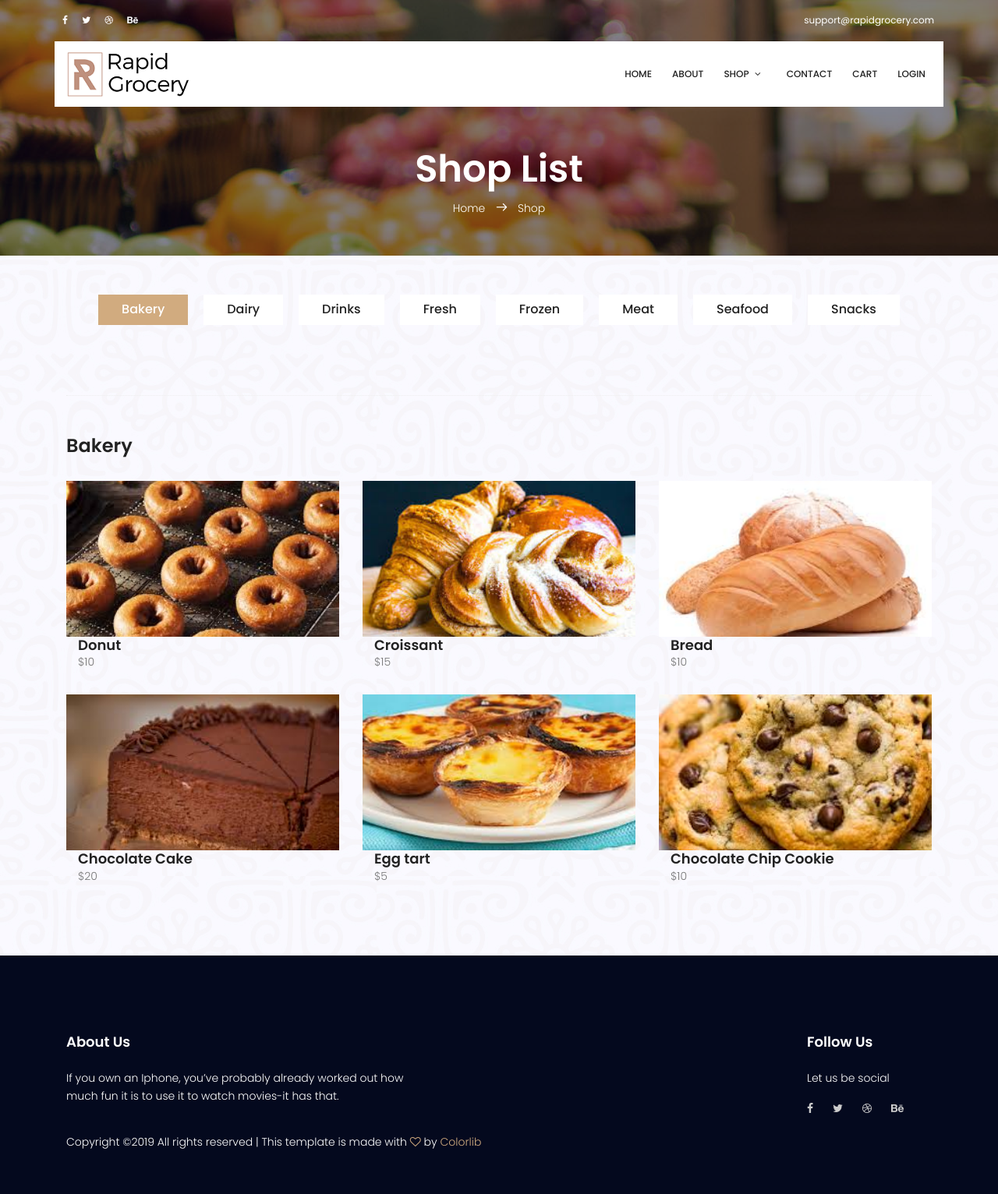
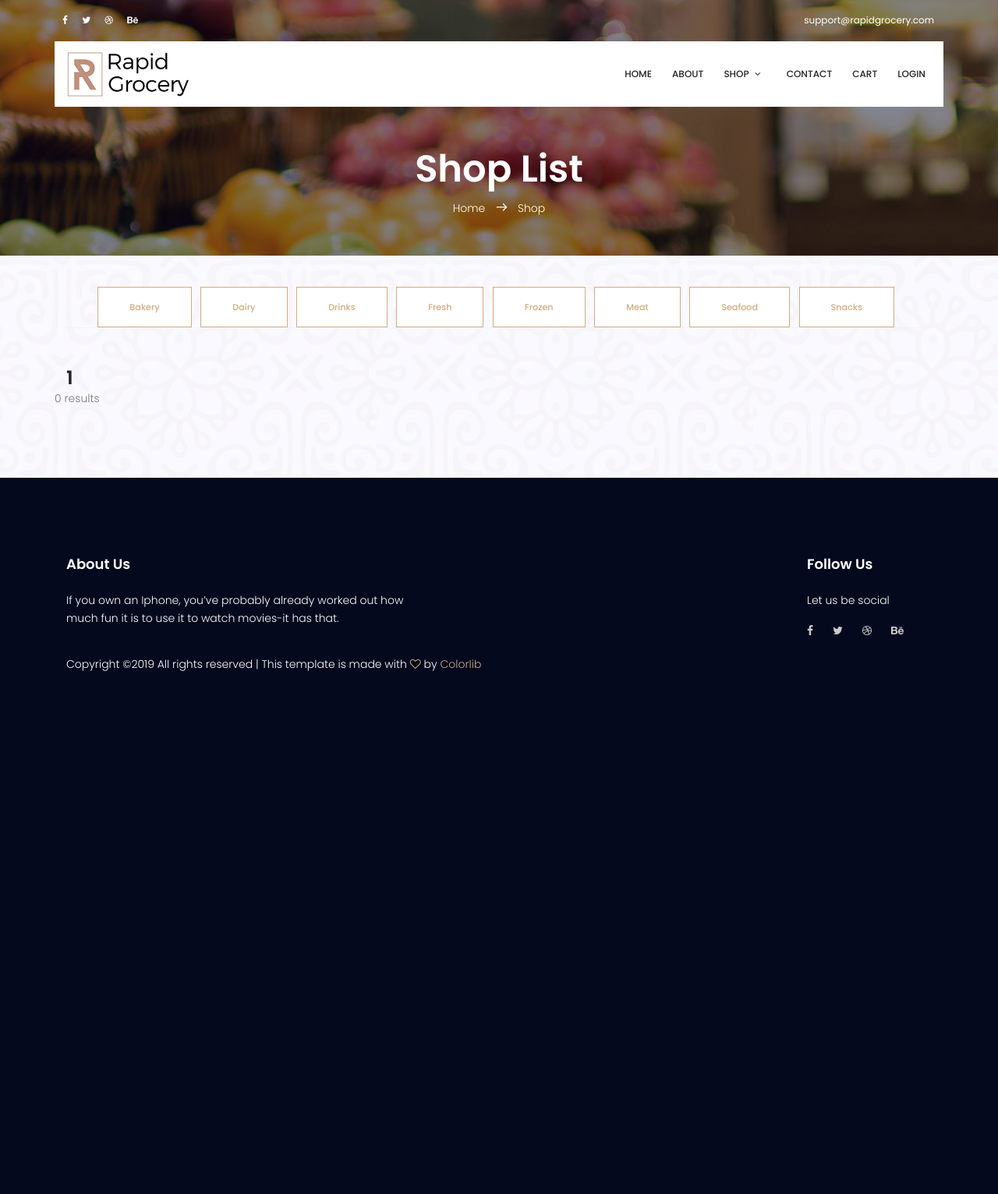
Before and after one commit to mashsun/RapidGrocery, a PHP site: page /shop.php?category_name=1 in a window 1280 px wide. Shown: the whole page at 78% size. After the commit the page ends 920 px from the top, so only its background shows below. Run offline with PHP 8.4, Linux system fonts and the light colour scheme; tables that the repository leaves empty hold one stand-in row (values such as "Sample post"); some libraries are stand-ins or nearby versions.

Commit message:
Add files via upload

```diff
--- a/shop.php
+++ b/shop.php
@@ -1,4 +1,14 @@
-<?php include 'include/header.php';?>
+<?php
+include 'include/header.php';
+include "config.php";
+
+$category_name = $_GET["category_name"];
+
+$sql_query = "select * from products p join categories c on p.category_id = c.category_id
+                where category_name='$category_name';";
+$result = $con->query($sql_query);
+?>
+
 <!-- start banner Area -->
 <section class="banner-area relative about-banner" id="home">
     <div class="overlay overlay-bg"></div>
@@ -18,101 +28,54 @@
 <!-- Start menu-list Area -->
 <section class="menu-list-area section-gap">
     <div class="container">
-            <div class="row">
-                <div class="menu-cat mx-auto">
-                    <ul class="nav nav-pills" id="pills-tab" role="tablist">
-                      <li class="nav-item">
-                        <a class="nav-link active" id="Bakery-tab" data-toggle="pill" href="#Bakery" role="tab" aria-controls="Bakery" aria-selected="true">Bakery</a>
-                      </li>
-                      <li class="nav-item">
-                        <a class="nav-link" id="pills-Dairy-tab" data-toggle="pill" href="#pills-Dairy" role="tab" aria-controls="pills-Dairy" aria-selected="false">Dairy</a>
-                      </li>
-                      <li class="nav-item">
-                        <a class="nav-link" id="pills-Drinks-tab" data-toggle="pill" href="#pills-Drinks" role="tab" aria-controls="pills-Drinks" aria-selected="false">Drinks</a>
-                      </li>
-                      <li class="nav-item">
-                        <a class="nav-link" id="pills-Fresh-tab" data-toggle="pill" href="#pills-Fresh" role="tab" aria-controls="pills-Fresh" aria-selected="false">Fresh</a>
-                      </li>
-                      <li class="nav-item">
-                        <a class="nav-link" id="pills-Frozen-tab" data-toggle="pill" href="#pills-Frozen" role="tab" aria-controls="pills-Frozen" aria-selected="false">Frozen</a>
-                      </li>
-                      <li class="nav-item">
-                        <a class="nav-link" id="pills-Meat-tab" data-toggle="pill" href="#pills-Meat" role="tab" aria-controls="pills-Meat" aria-selected="false">Meat</a>
-                      </li>
-                      <li class="nav-item">
-                        <a class="nav-link" id="pills-Seafood-tab" data-toggle="pill" href="#pills-Seafood" role="tab" aria-controls="pills-Seafood" aria-selected="false">Seafood</a>
-                      </li>
-                      <li class="nav-item">
-                        <a class="nav-link" id="pills-Snacks-tab" data-toggle="pill" href="#pills-Snacks" role="tab" aria-controls="pills-Snacks" aria-selected="false">Snacks</a>
-                      </li>
-                    </ul>
-                </div>
+        <div align="center">
+            <a href="shop.php?category_name=Bakery" class="genric-btn primary-border e-large">Bakery</a> &nbsp;
+            <a href="shop.php?category_name=Dairy" class="genric-btn primary-border e-large">Dairy</a> &nbsp;
+            <a href="shop.php?category_name=Drinks" class="genric-btn primary-border e-large">Drinks</a> &nbsp;
+            <a href="shop.php?category_name=Fresh" class="genric-btn primary-border e-large">Fresh</a> &nbsp;
+            <a href="shop.php?category_name=Frozen" class="genric-btn primary-border e-large">Frozen</a> &nbsp;
+            <a href="shop.php?category_name=Meat" class="genric-btn primary-border e-large">Meat</a> &nbsp;
+            <a href="shop.php?category_name=Seafood" class="genric-btn primary-border e-large">Seafood</a> &nbsp;
+            <a href="shop.php?category_name=Snacks" class="genric-btn primary-border e-large">Snacks</a> &nbsp;
         </div>
 
         <div id="pills-tabContent" class="tab-content absolute">
 
             <div class="tab-pane fade show active" id="Bakery" role="tabpanel" aria-labelledby="Bakery-tab">
                 <div class="section-top-border">
-                            <h3>Bakery</h3>
+                   <h3><?php echo $category_name ?></h3>
                         <div class="row gallery-item">
+
+                    <?php
+                        if ($result->num_rows > 0) {
+                            // output data of each row
+                           while($rows = $result->fetch_assoc()) {
+
+                           $product_id = $rows["product_id"];
+                           $category_id = $rows["category_id"];
+                           $product_name = $rows["product_name"];
+                           $list_price = $rows["list_price"];
+                           $product_img = $rows["product_img"];
+                           $category_name = $rows["category_name"];
+                    ?>
+
                             <div class="col-md-4">
-                                    <a href="shop_sub1.php" class="single-gallery-image"><div class="single-gallery-image" style="background: url(img/elements/bakery01.jpg);"></div></a>
+                                <a href="shop_sub.php?product_id=<?php echo $product_id ?>" class="single-gallery-image"><div class="single-gallery-image" style="background: url(img/elements/<?php echo $product_img ?>.jpg);"></div></a>
 
                                 <div class="s-price col">
-                                        <h4>Donut</h4>
-                                        <span>$10</span>
-                                    </div>
-                                </div>
-                                <div class="col-md-4">
-                                    <a href="img/elements/bakery02.jpg" class="img-gal"><div class="single-gallery-image" style="background: url(img/elements/bakery02.jpg);"></div></a>
-
-                                    <div class="s-price col">
-                                        <h4>Croissant</h4>
-                                        <span>$15</span>
-                                    </div>
-                                </div>
-                                <div class="col-md-4">
-                                    <a href="img/elements/bakery03.jpg" class="img-gal"><div class="single-gallery-image" style="background: url(img/elements/bakery03.jpg);"></div></a>
-
-                                    <div class="s-price col">
-                                        <h4>Bread</h4>
-                                        <span>$10</span>
-                                    </div>
+                                    <h4><?php echo $product_name ?></h4>
+                                    <span><?php echo $list_price ?></span>
                                 </div>
                             </div>
 
-
-                            <div class="row gallery-item">
-                                <div class="col-md-4">
-                                    <a href="img/elements/bakery04.jpg" class="img-gal"><div class="single-gallery-image" style="background: url(img/elements/bakery04.jpg);"></div></a>
-
-                                    <div class="s-price col">
-                                        <h4>Chocolate Cake</h4>
-                                        <span>$20</span>
+                     <?php
+                             }
+                         } else {
+                             echo "0 results";
+                         }
+                     ?>
                     </div>
                  </div>
-                                <div class="col-md-4">
-                                    <a href="img/elements/bakery05.jpg" class="img-gal"><div class="single-gallery-image" style="background: url(img/elements/bakery05.jpg);"></div></a>
-
-                                    <div class="s-price col">
-                                        <h4>Egg tart</h4>
-                                        <span>$5</span>
-                                    </div>
-                                </div>
-                                <div class="col-md-4">
-                                    <a href="img/elements/bakery06.jpg" class="img-gal"><div class="single-gallery-image" style="background: url(img/elements/bakery06.jpg);"></div></a>
-
-                                    <div class="s-price col">
-                                        <h4>Chocolate Chip Cookie</h4>
-                                        <span>$10</span>
-                                    </div>
-                                </div>
-                            </div>
-                        </div>
-                </div>
-
-                 <div class="tab-pane fade" id="pills-Dairy" role="tabpanel" aria-labelledby="pills-Dairy-tab">
-
             </div>
 
         </div>
@@ -121,4 +84,7 @@
 </section>
 <!-- End menu-list Area -->
 
-<?php include 'include/footer.html';?>
+<?php
+$con->close();
+include 'include/footer.html';
+?>
```
Also changed, not shown: index.php (+5 -5 lines), shop_sub.php (added, +104 -0 lines). Lines whose indentation alone changed are shown as unchanged.
